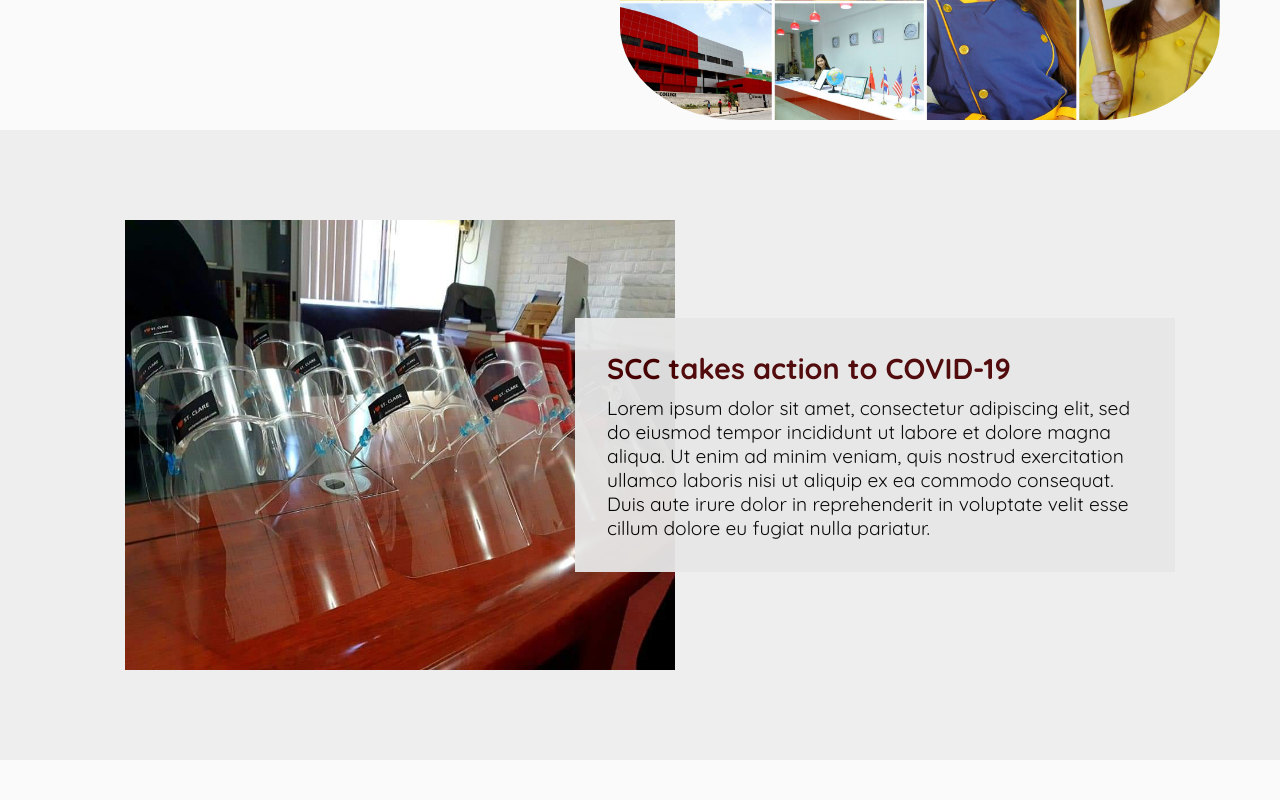
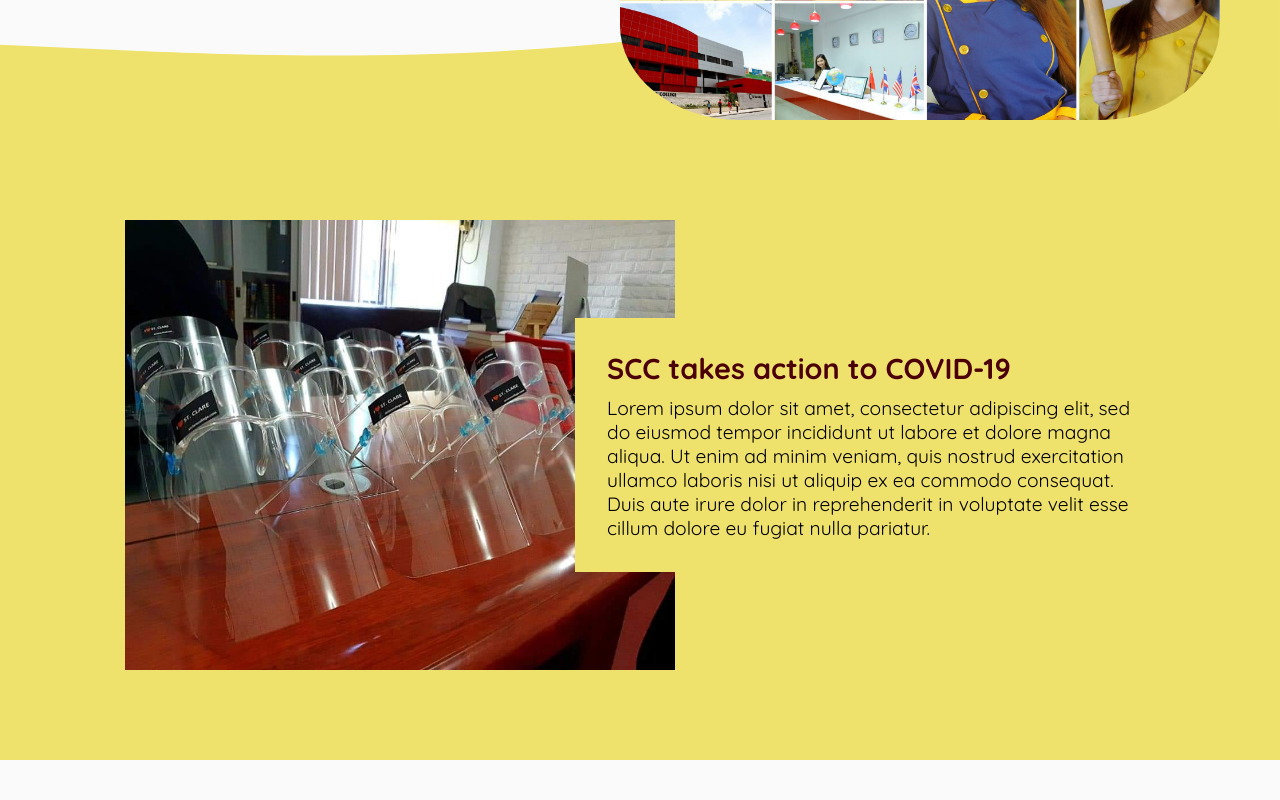
Before and after one commit to pajascript/scc-site-frontend, a React (Create React App) app: page / in a window 1280 px wide. Shown: the part 660-1460 px from the top of the page. Built offline with nearby package versions, Linux system fonts and the light colour scheme; a web font is replaced by a local one.

Commit message:
added some animation on scroll

```diff
--- a/package.json
+++ b/package.json
@@ -9,6 +9,7 @@
     "@testing-library/jest-dom": "^5.14.1",
     "@testing-library/react": "^11.2.7",
     "@testing-library/user-event": "^12.8.3",
+    "aos": "^2.3.4",
     "axios": "^0.21.4",
     "bootstrap": "^5.1.3",
     "react": "^17.0.2",
--- a/src/components/CoursesSection/index.js
+++ b/src/components/CoursesSection/index.js
@@ -1,4 +1,4 @@
-import React from "react";
+import React, { useEffect } from "react";
 import {CoursesContainer,
         CoursesWrapper,
         CoursesHeading,
@@ -9,8 +9,15 @@
         CardDescription
         } from "./CoursesElements";
 import { CoursesData } from "./CoursesData";
+import Aos from "aos";
+import "aos/dist/aos.css";
 
 const Courses = () => {
+
+    useEffect(() => {
+        Aos.init({ duration: 1000 });
+    }, []);
+
     return (
         <CoursesContainer>
             <CoursesWrapper>
@@ -19,7 +26,7 @@
                     {
                         CoursesData.map((card) => {
                             return(
-                                <Card key={card.id} >
+                                <Card key={card.id} data-aos="fade-left" >
                                     <CardImg src={ card.img } alt={ card.alt } />
                                     <CardTopLine>{ card.topLine }</CardTopLine>
                                     <CardDescription>{ card.description }</CardDescription>
--- a/src/components/CovidResponseSection/CovidSectionElements.js
+++ b/src/components/CovidResponseSection/CovidSectionElements.js
@@ -3,12 +3,11 @@
 export const CsContainer = styled.section`
     width: 100%;
     height: auto;
-    background: #eee;
-    padding: 90px 0;
+    background: #efe26c;
+    padding: 90px 10px;
 
-
-    @media screen and (max-width: 670px) {
-        padding: 180px 0 90px 0;
+    @media screen and (max-width: 426px) {
+        padding-bottom: 40px;
     }
 `;
 
@@ -58,7 +57,8 @@
     max-width: 600px;
     height: auto;
     padding: 2rem;
-    background: #e7e7e7;
+    /* background: #e7e7e7; */
+    background: #efe26c;
     margin-left: -100px;
     z-index: 1;
     opacity: 0.95;
--- a/src/components/CovidResponseSection/index.js
+++ b/src/components/CovidResponseSection/index.js
@@ -1,4 +1,4 @@
-import React from "react";
+import React, { useEffect } from "react";
 import {CsContainer,
         CsWrapper,
         CsImage,
@@ -7,13 +7,20 @@
         CsParagraph
         } from "./CovidSectionElements";
 import fShields from "../../images/tempCheck.jpg";
+import Aos from "aos";
+import "aos/dist/aos.css";
 
 const CovidResponseSection = () => {
+
+    useEffect(() => {
+        Aos.init({ duration: 1000 });
+    }, []);
+
     return (
         <CsContainer>
             <CsWrapper>
-                <CsImage src={fShields} alt="Face Shields" />
-                <CsContent>
+                <CsImage data-aos="fade-up" src={fShields} alt="Face Shields" />
+                <CsContent data-aos="fade-up-left" >
                     <CsHeading>SCC takes action to COVID-19</CsHeading>
                     <CsParagraph>Lorem ipsum dolor sit amet, consectetur adipiscing elit, sed do eiusmod tempor incididunt ut labore et dolore magna aliqua. Ut enim ad minim veniam, quis nostrud exercitation ullamco laboris nisi ut aliquip ex ea commodo consequat. Duis aute irure dolor in reprehenderit in voluptate velit esse cillum dolore eu fugiat nulla pariatur.</CsParagraph>
                 </CsContent>
--- a/src/components/HeroSection/index.js
+++ b/src/components/HeroSection/index.js
@@ -31,7 +31,7 @@
                 </Content>
                 <HeroImage src={HeroImg} alt="St. Clare College Cover" />
             </HeroWrapper>
-            {/* <Wave src={wave} /> */}
+            <Wave src={wave} />
         </HeroContainer>
     )
 };
--- a/src/pages/OSW/OSWElements.js
+++ b/src/pages/OSW/OSWElements.js
@@ -89,7 +89,11 @@
 export const OSWHeading = styled.h1`
     font-size: 2.6rem;
     color: #0d0d0d;
-    margin-top: 60px;
+    padding-top: 60px;
+
+    @media screen and (max-width: 710px) {
+        font-size: 2rem;
+    }
 `;
 
 export const OSWSubheading = styled.p`
@@ -125,6 +129,10 @@
     margin-top: 2rem;
     max-width: 1000px;
     margin-inline: auto;
+
+    @media screen and (max-width: 1000px) {
+        padding: 0 10px;
+    }
 `;
 
 export const ArrowRight = styled(FiArrowRightCircle)`
@@ -139,7 +147,7 @@
 
 export const OSWContent = styled.div`
     width: 100%;
-    background: #fafafa;
+    background: #f2f2f2;
 `;
 
 export const OSWContentWrapper = styled.div`
--- a/src/pages/OSW/index.js
+++ b/src/pages/OSW/index.js
@@ -1,4 +1,4 @@
-import React from "react";
+import React, { useEffect } from "react";
 import {OSWContainer,
         OSWLogo,
         OSWTagline,
@@ -15,14 +15,21 @@
         } from "./OSWElements";
 import worldpalm from "../../images/worldpalm.jpg";
 import logoImg from "../../images/osw.png";
+import Aos from "aos";
+import "aos/dist/aos.css";
 
 const OSW = () => {
+
+    useEffect(() => {
+        Aos.init({duration: 1300 });
+    }, []);
+
     return (
         <>
         <OSWContainer>
             <OSWLogo src={logoImg} alt="OSW Logo" />
             <OSWTagline>One united humanity. <br/>One shared ecosystem. <br/>Stronger together.</OSWTagline>
-            <OSWButton>Find out more! <ArrowRight/></OSWButton>
+            <OSWButton href="https://oneshared.world" >Find out more! <ArrowRight/></OSWButton>
         </OSWContainer>
         <OSWContent>
             <OSWContentWrapper>
@@ -30,8 +37,8 @@
                 <OSWSubheading>Leader</OSWSubheading>
                 <OSWP>Dean Henry Tenedero</OSWP>
                 <OSWContact>tenederohenry@gmail.com</OSWContact>
-                <OSWArticleImg src={worldpalm} alt="No description" />
-                <Article>Anchored on St Clare College’s Vision and Mission and One Shared World’s Principles and Core Values, the SCC-OSW Philippine Chapter was established on December 10, 2020, symbolically coinciding with the United Nations’ Human Rights Day celebration. The Chapter has two-fold aims, namely: To embrace and integrate in tangible terms OSW’s Social Advocacies into the school’s Curriculum and Professional Development Programs, and to bring this OSW Advocacy to other schools and multi sectoral organizations, both public and private, throughout the Philippines and other ASEAN partner networks for greater inclusivity and sustainability</Article>
+                <OSWArticleImg data-aos="fade-up" src={worldpalm} alt="No description" />
+                <Article data-aos="fade-right" >Anchored on St Clare College’s Vision and Mission and One Shared World’s Principles and Core Values, the SCC-OSW Philippine Chapter was established on December 10, 2020, symbolically coinciding with the United Nations’ Human Rights Day celebration. <br/><br/>The Chapter has two-fold aims, namely: To embrace and integrate in tangible terms OSW’s Social Advocacies into the school’s Curriculum and Professional Development Programs, and to bring this OSW Advocacy to other schools and multi sectoral organizations, both public and private, throughout the Philippines and other ASEAN partner networks for greater inclusivity and sustainability</Article>
             </OSWContentWrapper>
         </OSWContent>
         </>
```
Also changed, not shown: src/images/wave.svg, 1 other file (tests, documents, lock files or other folders).
